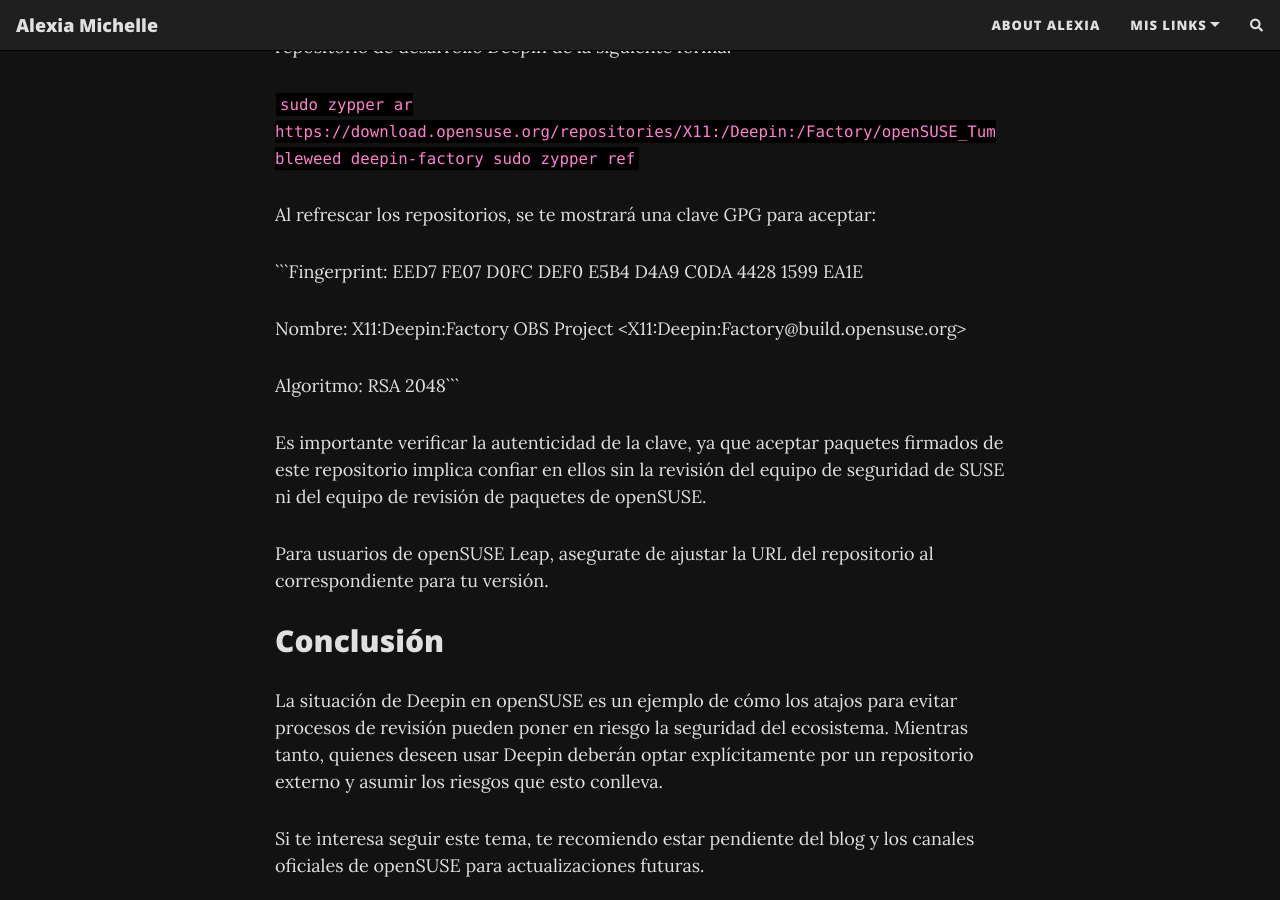
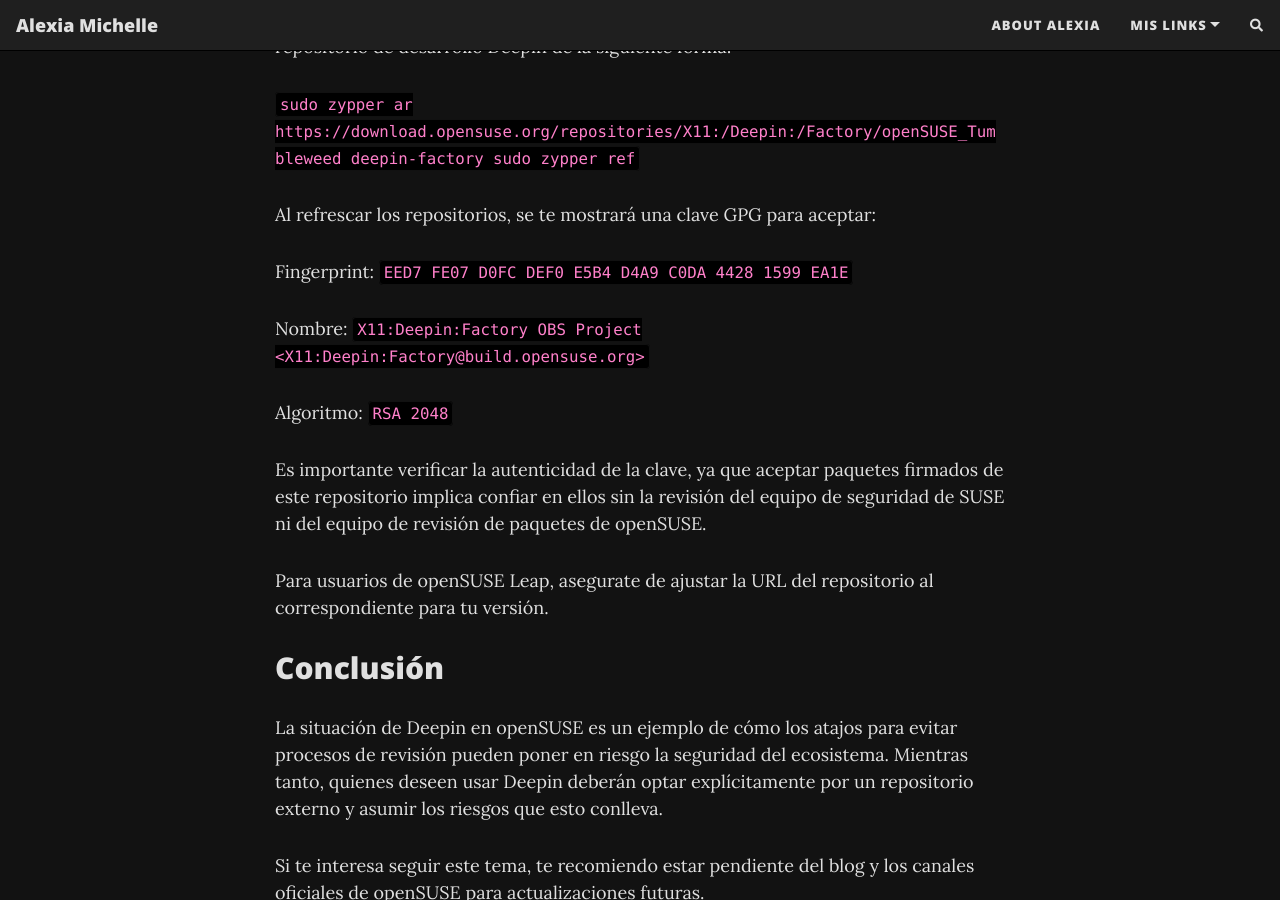
Before and after one commit to lachicadesistemas/lachicadesistemas.github.io, a Jekyll site: the page built from _posts/2025-05-08-deepin-desktop-eliminado-de-opensuse.md, in a window 1280 px wide and 900 px high, scrolled down 2219 px. Built offline with Jekyll 4.4.1, drawn with Linux system fonts in a browser that asks for light colours; nearby versions of some CDN libraries; comment, search, counter and statistics services are not loaded; some of the changed lines change nothing that is shown.

Commit message:
/usr/local/bin/commit

````diff
--- a/_posts/2025-05-08-deepin-desktop-eliminado-de-opensuse.md
+++ b/_posts/2025-05-08-deepin-desktop-eliminado-de-opensuse.md
@@ -51,11 +51,11 @@
 Al refrescar los repositorios, se te mostrará una clave GPG para aceptar:
 
 
-```Fingerprint: EED7 FE07 D0FC DEF0 E5B4 D4A9 C0DA 4428 1599 EA1E
+Fingerprint: ```EED7 FE07 D0FC DEF0 E5B4 D4A9 C0DA 4428 1599 EA1E```
 
-Nombre: X11:Deepin:Factory OBS Project <X11:Deepin:Factory@build.opensuse.org>
+Nombre: ```X11:Deepin:Factory OBS Project <X11:Deepin:Factory@build.opensuse.org>```
 
-Algoritmo: RSA 2048```
+Algoritmo: ```RSA 2048```
 
 Es importante verificar la autenticidad de la clave, ya que aceptar paquetes firmados de este repositorio implica confiar en ellos sin la revisión del equipo de seguridad de SUSE ni del equipo de revisión de paquetes de openSUSE.
 
````
